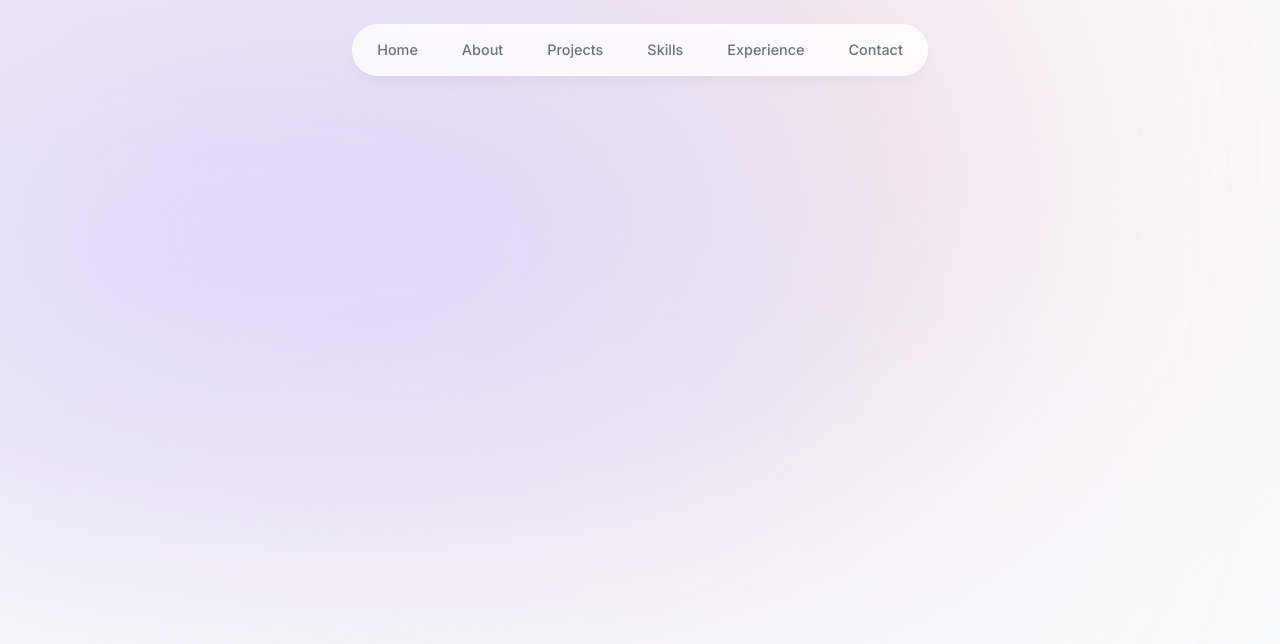
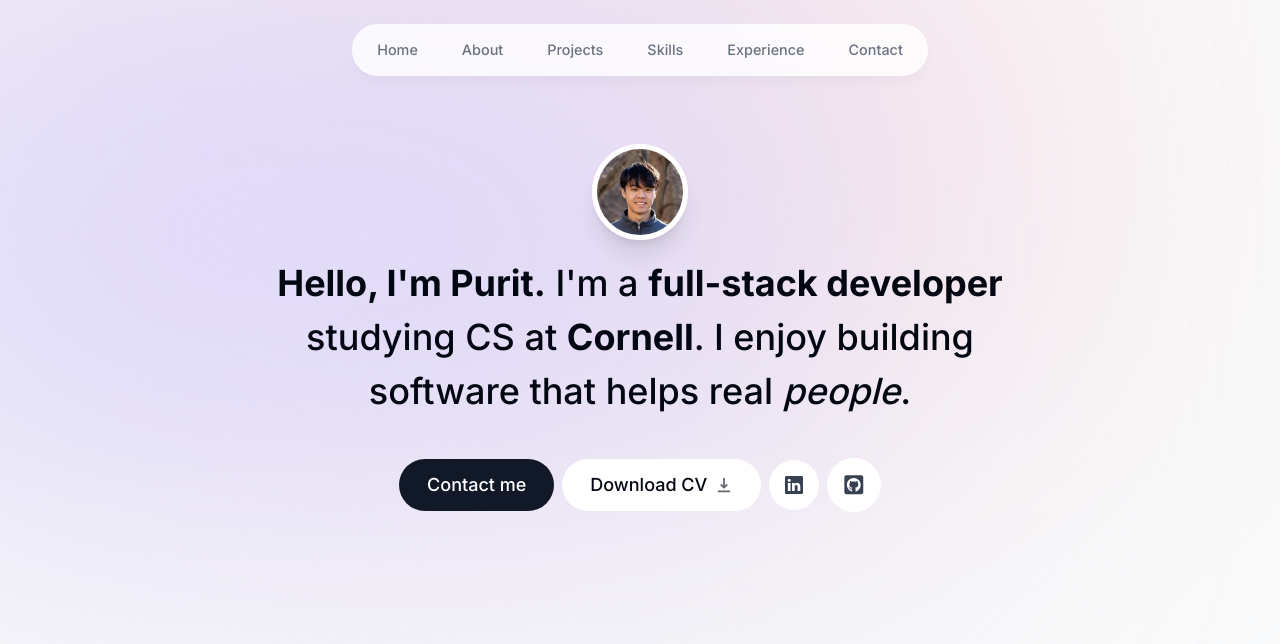
Before and after one commit to purit516/portfolio, a Next.js app: page / in a window 1280 px wide. Shown: the top 644 px of the page. Built offline with nearby package versions, Linux system fonts and the light colour scheme.

Commit message:
intro section + resume

```diff
--- a/src/app/page.tsx
+++ b/src/app/page.tsx
@@ -1,8 +1,10 @@
-import Image from 'next/image'
+import Intro from "@/components/intro";
+import Image from "next/image";
 
 export default function Home() {
   return (
-    <main className="">
+    <main className="flex flex-col items-center px-4">
+      <Intro />
     </main>
-  )
+  );
 }
--- /dev/null
+++ b/src/components/intro.tsx
@@ -0,0 +1,92 @@
+"use client";
+import React from "react";
+import Image from "next/image";
+import headshot from "../../public/headshot.jpg";
+import { motion } from "framer-motion";
+import Link from "next/link";
+import { BsArrowRight, BsLinkedin } from "react-icons/bs";
+import { HiDownload } from "react-icons/hi";
+import { FaGithubSquare } from "react-icons/fa";
+
+function Intro() {
+  return (
+    <section className="mb-28 max-w-[50rem] text-center sm:mb-0 scroll-mt-[100rem]">
+      <div className="flex items-center justify-center">
+        <div className="relative">
+          <motion.div
+            className=""
+            initial={{ scale: 0, opacity: 0 }}
+            animate={{ scale: 1, opacity: 1 }}
+          >
+            <Image
+              src={headshot}
+              alt="Purit"
+              width={200}
+              height={200}
+              priority={true}
+              className="h-24 w-24 rounded-full object-cover border-[0.35rem] border-white shadow-xl"
+            />
+          </motion.div>
+        </div>
+      </div>
+
+      <motion.h1
+        className="mb-10 mt-4 px-4 text-2xl font-medium !leading-[1.5] sm:text-4xl"
+        initial={{ opacity: 0, y: 100 }}
+        animate={{ opacity: 1, y: 0 }}
+      >
+        <span className="font-bold">Hello, I'm Purit.</span> I'm a{" "}
+        <span className="font-bold">full-stack developer</span> studying CS at{" "}
+        <span className="font-bold">Cornell</span>. I enjoy building software
+        that helps real <span className="italic">people</span>.
+      </motion.h1>
+
+      <motion.div
+        className="flex flex-col sm:flex-row items-center justify-center gap-2 px-4 text-lg font-medium"
+        initial={{ opacity: 0, y: 100 }}
+        animate={{ opacity: 1, y: 0 }}
+        transition={{
+          delay: 0.1,
+        }}
+      >
+        <Link
+          href="#contact"
+          className="group bg-gray-900 text-white px-7 py-3 flex items-center gap-2 rounded-full outline-none focus:scale-110 hover:scale-110 hover:bg-gray-950 active:scale-105 transition"
+          // onClick={() => {
+          //   setActiveSection("Contact");
+          //   setTimeOfLastClick(Date.now());
+          // }}
+        >
+          Contact me{" "}
+          {/* <BsArrowRight className="opacity-70 group-hover:translate-x-1 transition" /> */}
+        </Link>
+
+        <a
+          className="group bg-white px-7 py-3 flex items-center gap-2 rounded-full outline-none focus:scale-110 hover:scale-110 active:scale-105 transition cursor-pointer borderBlack"
+          href="/resume.pdf"
+          download
+        >
+          Download CV <HiDownload className="opacity-60" />
+        </a>
+
+        <a
+          className="bg-white p-4 text-gray-700 hover:text-gray-950 flex items-center gap-2 rounded-full focus:scale-[1.15] hover:scale-[1.15] active:scale-105 transition cursor-pointer borderBlack"
+          href="https://linkedin.com/in/purit-butsapak"
+          target="_blank"
+        >
+          <BsLinkedin />
+        </a>
+
+        <a
+          className="bg-white p-4 text-gray-700 flex items-center gap-2 text-[1.35rem] rounded-full focus:scale-[1.15] hover:scale-[1.15] hover:text-gray-950 active:scale-105 transition cursor-pointer borderBlack"
+          href="https://github.com/purit516"
+          target="_blank"
+        >
+          <FaGithubSquare />
+        </a>
+      </motion.div>
+    </section>
+  );
+}
+
+export default Intro;
```
Also changed, not shown: public/headshot.jpg (added), 1 other file (tests, documents, lock files or other folders).
